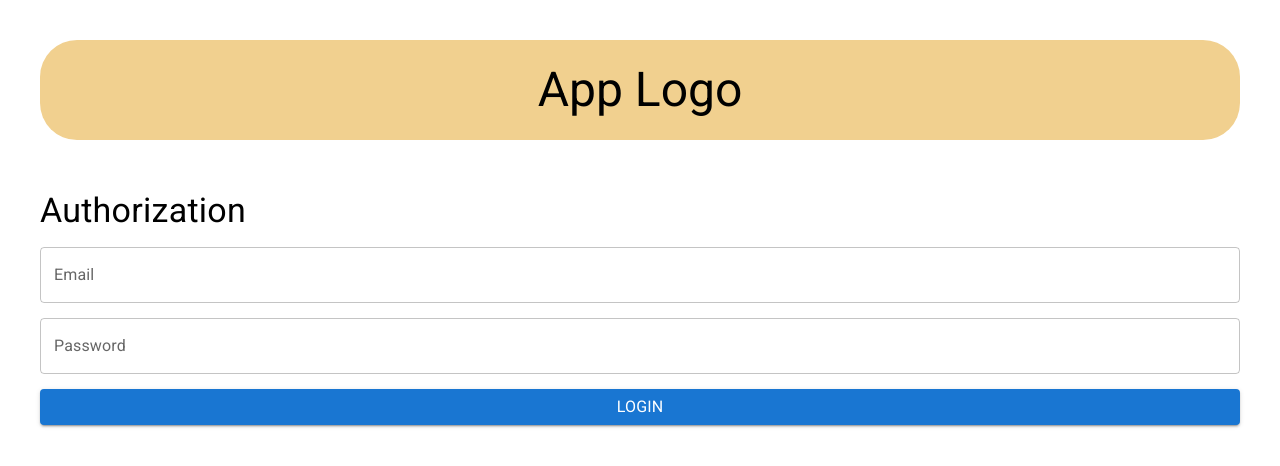
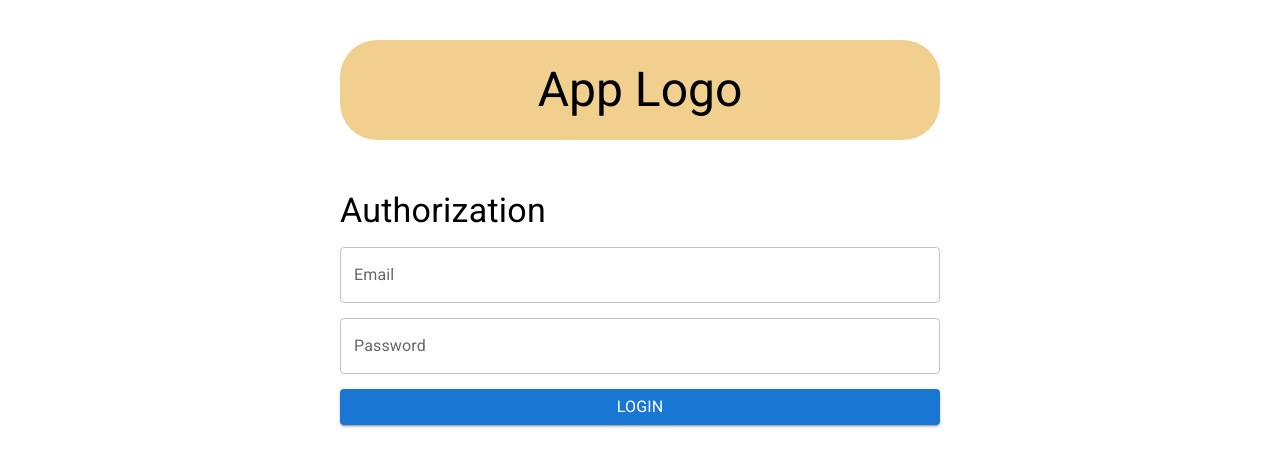
Before and after one commit to typicalRussianMan/games-app, a React (Vite) app: page /auth/login in a window 1280 px wide. Shown: the top 466 px of the page. Built offline with nearby package versions, Linux system fonts and the light colour scheme; no server answers.

Commit message:
Add max width for auth layout

```diff
--- a/src/pages/auth/AuthPage.css
+++ b/src/pages/auth/AuthPage.css
@@ -1,10 +1,12 @@
 .layout {
-  margin: 40px;
+  margin: auto;
+  margin-top: 40px;
   display: flex;
   flex-direction: column;
   align-items: stretch;
   justify-content: start;
   width: calc(100% - 80px);
+  max-width: 600px;
   gap: 50px;
 }
 
```
